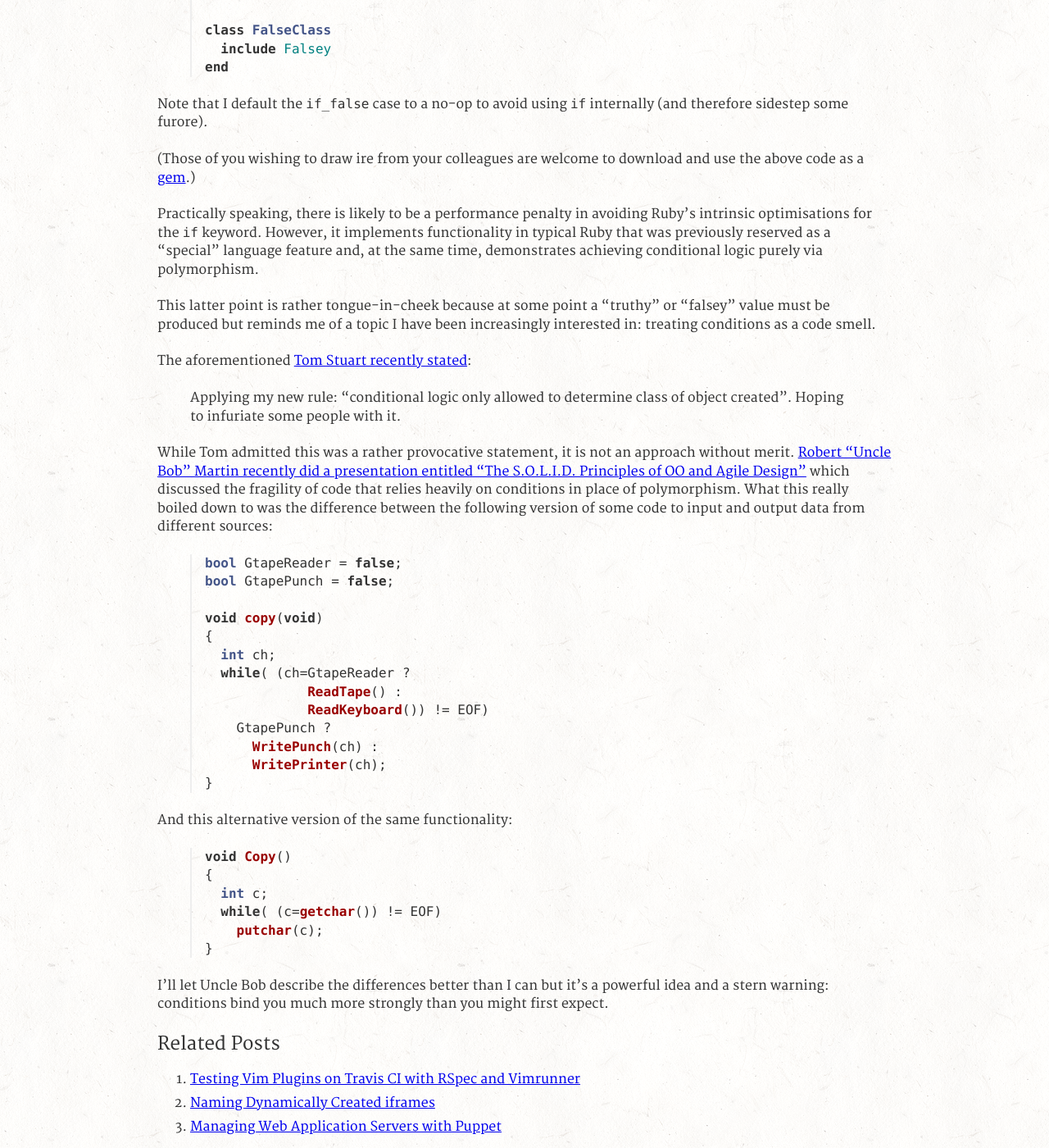
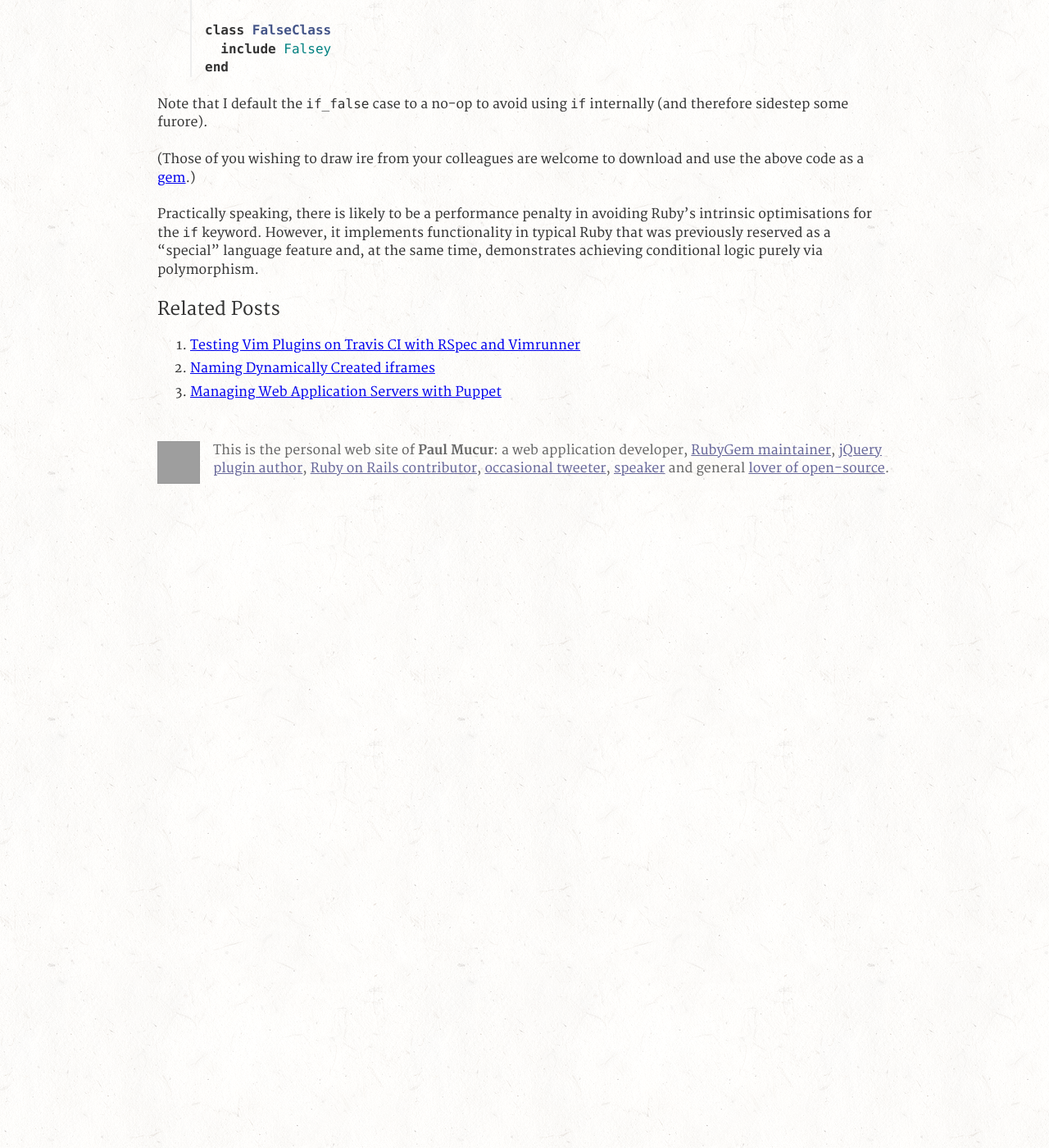
Before and after one commit to mudge/mudge.github.com, a Jekyll site: the page built from _posts/2012-07-09-implementing-if-in-ruby.markdown, in a window 1280 px wide and 1400 px high, scrolled down 1516 px. Shown: the whole window at 82% size. Built offline with Jekyll 4.4.1, drawn with Linux system fonts in a browser that asks for light colours; Markdown is read by kramdown in place of the engine named in the settings; comment, search, counter and statistics services are not loaded; grey boxes are pictures that could not be loaded.

Commit message:
Drop the tacked-on bit about polymorphism vs conditions.

```diff
--- a/_posts/2012-07-09-implementing-if-in-ruby.markdown
+++ b/_posts/2012-07-09-implementing-if-in-ruby.markdown
@@ -75,42 +75,3 @@ Note that I default the `if_false` case to a no-op to avoid using `if` internall
 the above code as a [gem](http://rubygems.org/gems/if).)
 
 Practically speaking, there is likely to be a performance penalty in avoiding Ruby's intrinsic optimisations for the `if` keyword. However, it implements functionality in typical Ruby that was previously reserved as a "special" language feature and, at the same time, demonstrates achieving conditional logic purely via polymorphism.
-
-This latter point is rather tongue-in-cheek because at some point a "truthy" or "falsey" value must be produced but reminds me of a topic I have been increasingly interested in: treating conditions as a code smell.
-
-The aforementioned [Tom Stuart recently stated](https://twitter.com/mortice/status/221225889407565824):
-
-> Applying my new rule: "conditional logic only allowed to determine class of object created". Hoping to infuriate some people with it.
-
-While Tom admitted this was a rather provocative statement, it is not an approach without merit. [Robert "Uncle Bob" Martin recently did a presentation entitled "The S.O.L.I.D. Principles of OO and Agile Design"](http://skillsmatter.com/podcast/agile-scrum/uncle-bob-expert-insights) which discussed the fragility of code that relies heavily on conditions in place of polymorphism. What this really boiled down to was the difference between the following version of some code to input and output data from different sources:
-
-{% highlight csharp %}
-bool GtapeReader = false;
-bool GtapePunch = false;
-
-void copy(void)
-{
-  int ch;
-  while( (ch=GtapeReader ?
-             ReadTape() :
-             ReadKeyboard()) != EOF)
-    GtapePunch ?
-      WritePunch(ch) :
-      WritePrinter(ch);
-}
-{% endhighlight %}
-
-And this alternative version of the same functionality:
-
-{% highlight csharp %}
-void Copy()
-{
-  int c;
-  while( (c=getchar()) != EOF)
-    putchar(c);
-}
-{% endhighlight %}
-
-I'll let Uncle Bob describe the differences better than I can but it's a
-powerful idea and a stern warning: conditions bind you much more strongly than
-you might first expect.
```
